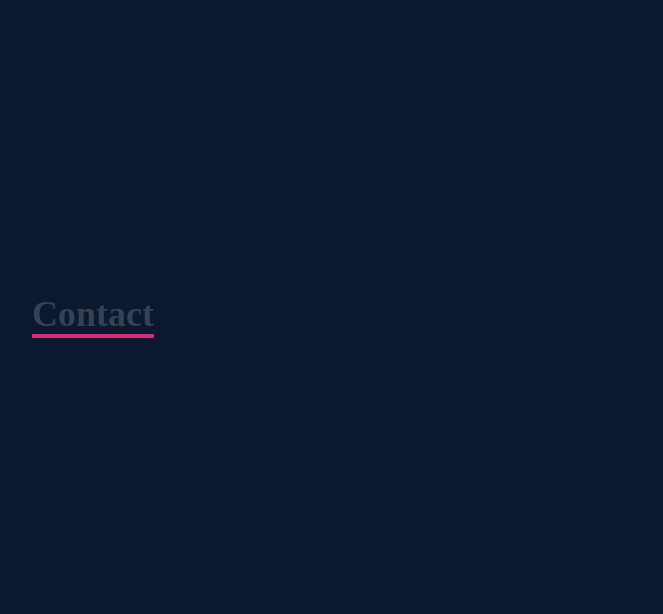
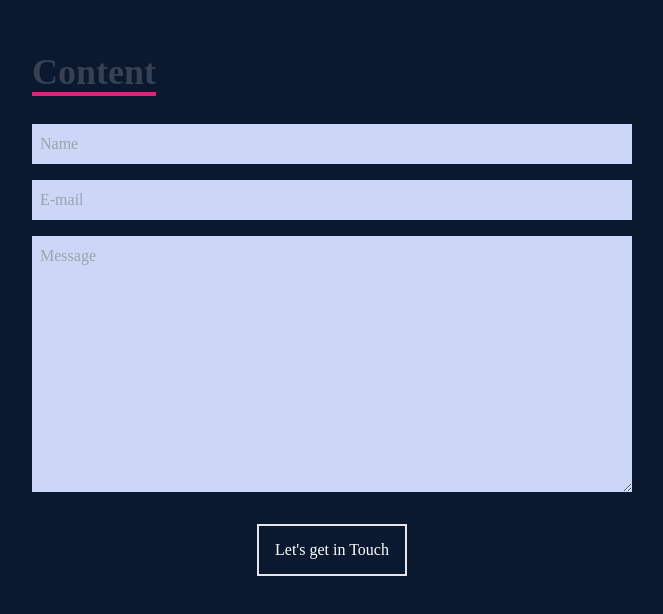
Before and after one commit to JohanFernandoLema/portfolio-in-react, a React (Create React App) app: page / in a window 1280 px wide. Shown: the part 3270-3884 px from the top of the page, without its empty margins (308-971 px from the left). Built offline with nearby package versions, Linux system fonts and the light colour scheme.

Commit message:
Contact component created, working in email validation

```diff
--- a/src/Components/Contact.jsx
+++ b/src/Components/Contact.jsx
@@ -7,9 +7,31 @@
       <form action="" className="flex flex-col max-w-[600px] w-full">
         <div className="pb-8">
           <p className="text-4xl font-bold inline border-b-4 border-pink-600 text-gray-700">
-            Contact
+            Content
           </p>
         </div>
+        <input
+          type="text"
+          name="name"
+          placeholder="Name"
+          className="p-2 bg-[#ccd6f6]"
+        />
+        <input
+          type="text"
+          name="email"
+          placeholder="E-mail"
+          className="p-2 my-4 bg-[#ccd6f6]"
+        />
+        <textarea
+          name="message"
+          id="message"
+          rows="10"
+          placeholder="Message"
+          className="p-2 bg-[#ccd6f6]"
+        ></textarea>
+        <button className="text-white border-2 hover:bg-pink-600 px-4 py-3 my-8 mx-auto flex items-center">
+          Let's get in Touch
+        </button>
       </form>
     </div>
   )
```
